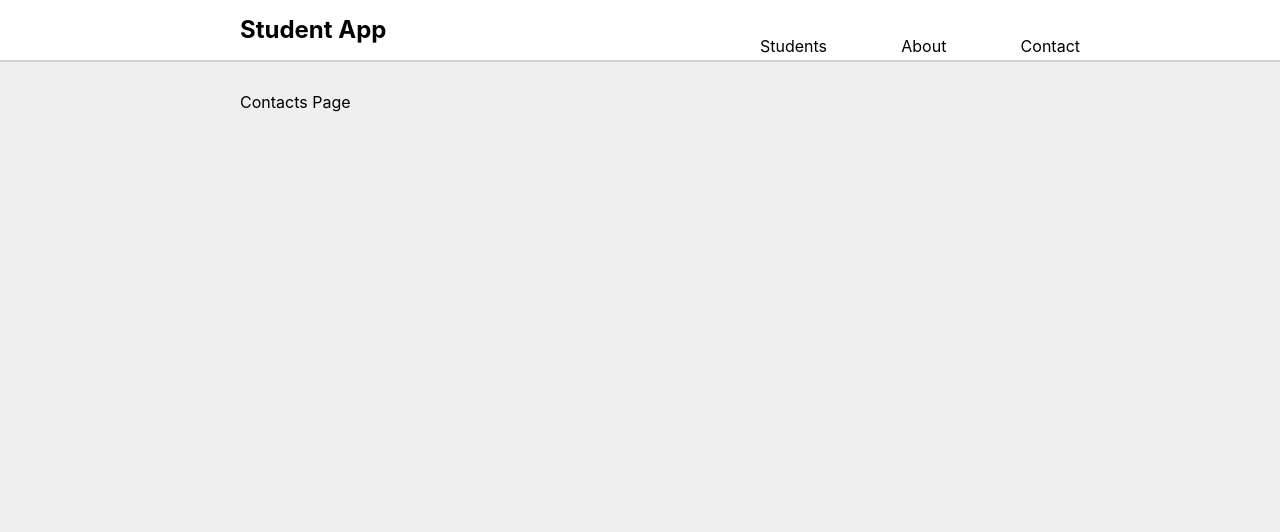
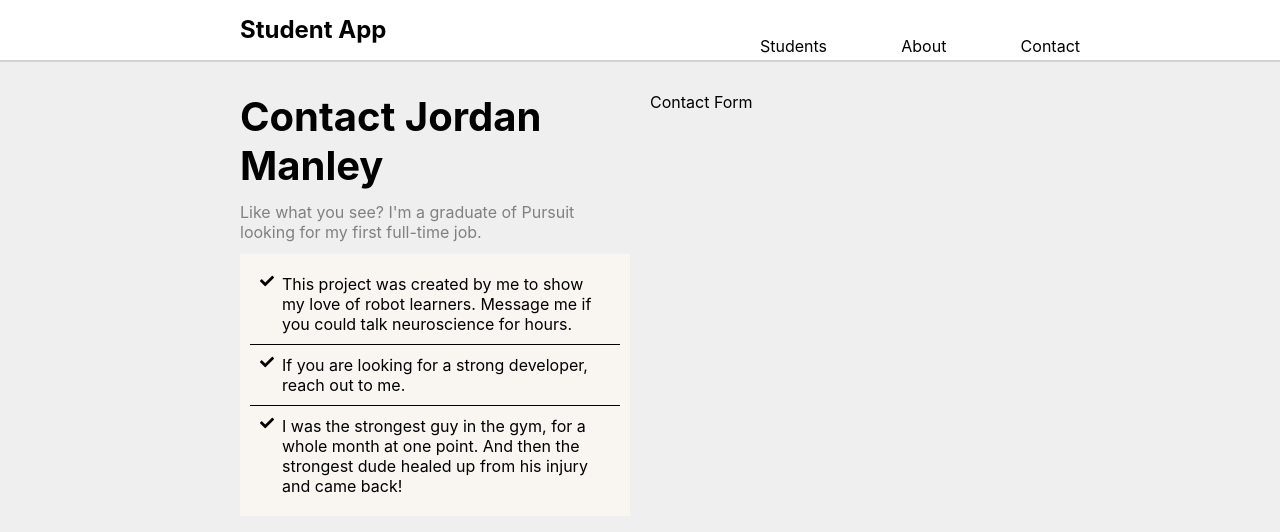
Before and after one commit to IvanCastillo1986/student-app-front-end, a React (Create React App) app: page /contact in a window 1280 px wide. Shown: the top 532 px of the page. Built offline with nearby package versions, Linux system fonts and the light colour scheme.

Commit message:
added styling and content to contact page

```diff
--- a/src/components/searchBar/SearchBar.scss
+++ b/src/components/searchBar/SearchBar.scss
@@ -9,7 +9,7 @@
         border: none;
         border-bottom: 2px solid $lighter-gray;
         font-size: 22px;
-        width: 100%;
+        width: -webkit-fill-available;
         padding: 22px 0 10px 6px;
 
         &:focus {
--- a/src/layout/navbar/NavBar.js
+++ b/src/layout/navbar/NavBar.js
@@ -56,7 +56,7 @@ export default function NavBar(props) {
                 }}
             ></div>
             <div className="navbar__links">
-                <div className='navbar__logo' onClick={() => setShowNavbarItems(false)}>
+                <div className='navbar__logo' onClick={() => {setShowNavbarItems(false); setShowMenu(false);}}>
                     <Link to='/'>Student App</Link>
                 </div>
 
@@ -64,7 +64,7 @@ export default function NavBar(props) {
                     <ul>
                         {menuItems.map((menuItem, key) => {
                             return(
-                            <li key={key} onClick={() => handleNavigation} data-url={menuItem.url}>
+                            <li key={key} onClick={(e) => handleNavigation(e)} data-url={menuItem.url}>
                                 {/* <Link to={menuItem.url} onClick={() => setShowMenu(!showMenu)}>{menuItem.label}</Link> */}
                                 {menuItem.label}
                             </li>
--- a/src/pages/contact/Contact.js
+++ b/src/pages/contact/Contact.js
@@ -1,4 +1,6 @@
 import React from 'react'
+import "./Contact.scss"
+import { FaCheck } from 'react-icons/fa'
 
 
 
@@ -7,6 +9,45 @@ export default function Contact() {
 
 
     return (
-        <div>Contacts Page</div>
+        <div className='contact'>
+            <div className='contact__info'>
+                <div className='contact__title'>Contact Jordan Manley</div>
+                <div className='contact__subheader'>
+                    Like what you see? I'm a graduate of Pursuit looking for my first full-time job.
+                </div>
+
+                <div className='contact__salesPoints'>
+                    <div className='contact__salesPoint'>
+                        <div className='contact__salesPointIcon'>
+                            <FaCheck />
+                        </div>
+                        <div className='contact__salesPointText'>
+                            This project was created by me to show my love of robot learners.
+                            Message me if you could talk neuroscience for hours.
+                        </div>
+                    </div>
+                    <div className='contact__salesPoint'>
+                        <div className='contact__salesPointIcon'>
+                            <FaCheck />
+                        </div>
+                        <div className='contact__salesPointText'>
+                            If you are looking for a strong developer, reach out to me.
+                        </div>
+                    </div>
+                    <div className='contact__salesPoint'>
+                        <div className='contact__salesPointIcon'>
+                            <FaCheck />
+                        </div>
+                        <div className='contact__salesPointText'>
+                        I was the strongest guy in the gym, for a whole month at one point.
+                        And then the strongest dude healed up from his injury and came back!
+                        </div>
+                    </div>
+                </div>
+            </div>
+            <div className='contact__form'>
+                Contact Form
+            </div>
+        </div>
     )
 }
--- /dev/null
+++ b/src/pages/contact/Contact.scss
@@ -0,0 +1,32 @@
+@import '../../designUtils/colors';
+
+.contact {
+    display: grid;
+    grid-template-columns: 1fr 1fr;
+    column-gap: 20px;
+
+    &__title {
+        font-size: 40px;
+        font-weight: 700;
+        margin-bottom: 12px;
+    }
+    &__subheader {
+        color: $shadow-gray;
+        margin-bottom: 12px;
+    }
+    &__salesPoints {
+        background-color: #f9f5f1;
+        padding: 10px;
+    }
+    &__salesPoint {
+        display: flex;
+        padding: 10px;
+        &:not(:last-child) {
+            border-bottom: 1px solid black;
+        }
+    }
+    &__salesPointIcon {
+        font-size: 14px;
+        padding-right: 8px;
+    }
+}
```
